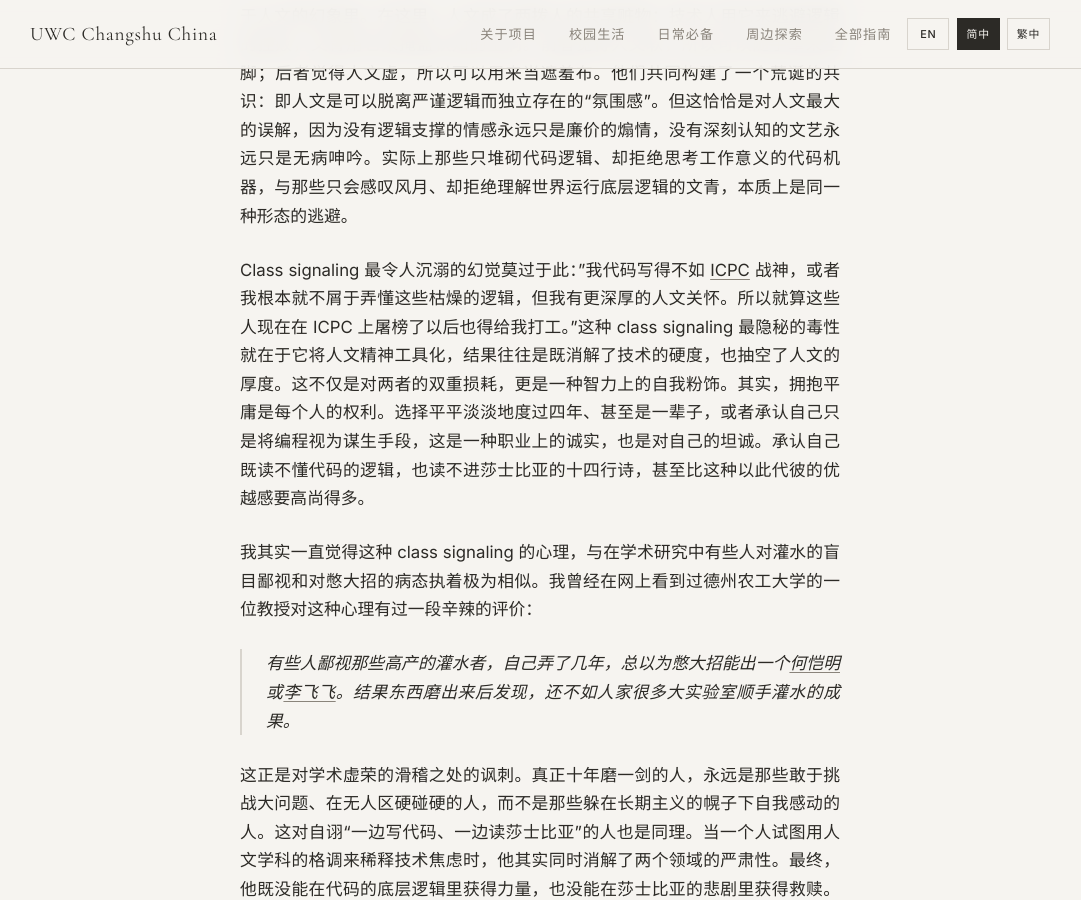
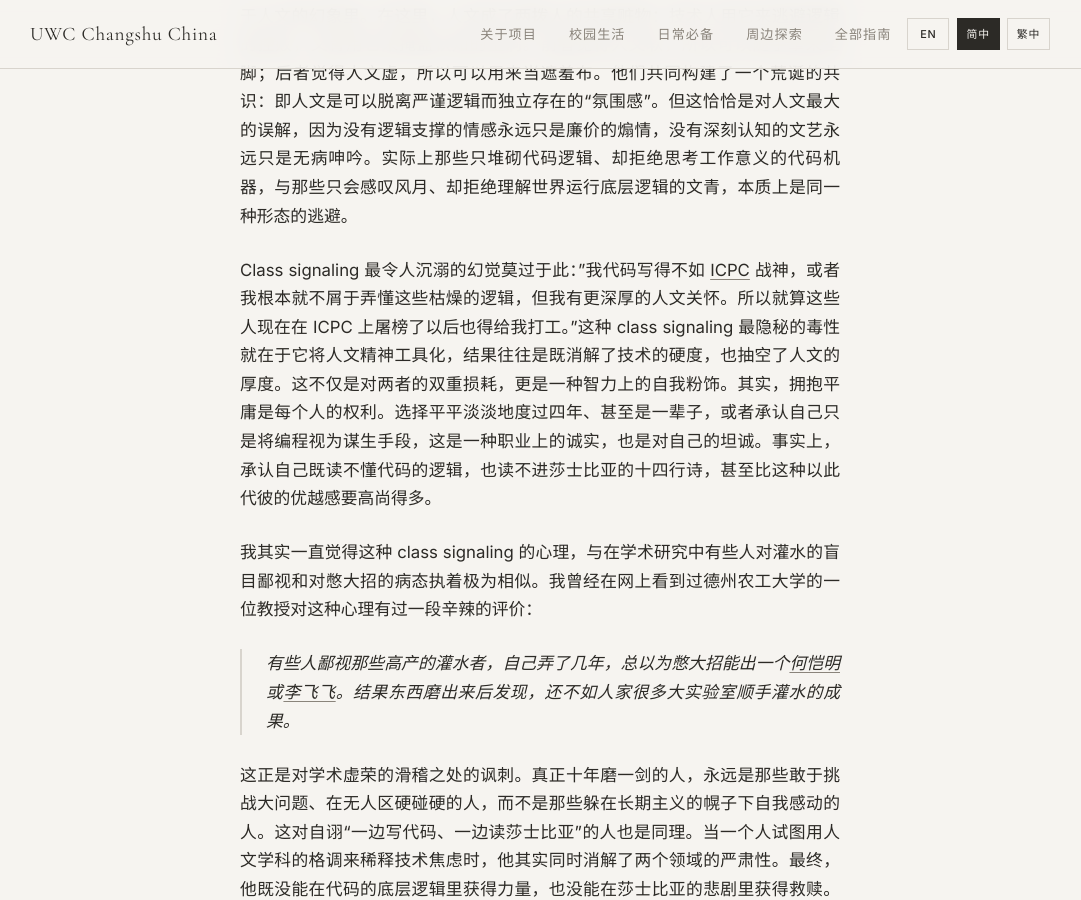
Before and after one commit to United-World-College/UWC-Survival-Guide, a Jekyll site: the page built from website/_guides/chinese/aesthetic-illusion-CN.md, in a window 1280 px wide and 900 px high, scrolled down 1126 px. Shown: the whole window, without its empty margins (100-1181 px from the left). Built offline with Jekyll 4.4.1, drawn with Linux system fonts in a browser that asks for light colours.

Commit message:
style: refine language for clarity in discussions on class signaling and its implications in both technical and humanistic contexts

```diff
--- a/website/_guides/chinese/aesthetic-illusion-CN.md
+++ b/website/_guides/chinese/aesthetic-illusion-CN.md
@@ -21,7 +21,7 @@ updated: 2026-04-16
 
 为什么很多人执着于莎士比亚呢？因为当一个人在处理系统死锁、优化 CUDA 核函数感到智力窒息时，把人文底蕴当作舒适区是最体面的退路。但这其实是一种错觉——真正的莎士比亚并不温情，他展现的是血淋淋的权力斗争和人性困境，其解构难度并不亚于任何复杂的分布式系统。所谓躲进人文，其实只是躲进了关于人文的幻象里。在这里，人文成了两拨人的共享赃物：技术人用它来逃避逻辑的挫败，文青用它来掩盖认知的空洞。前者觉得人文软，所以可以随手拿来垫脚；后者觉得人文虚，所以可以用来当遮羞布。他们共同构建了一个荒诞的共识：即人文是可以脱离严谨逻辑而独立存在的“氛围感”。但这恰恰是对人文最大的误解，因为没有逻辑支撑的情感永远只是廉价的煽情，没有深刻认知的文艺永远只是无病呻吟。实际上那些只堆砌代码逻辑、却拒绝思考工作意义的代码机器，与那些只会感叹风月、却拒绝理解世界运行底层逻辑的文青，本质上是同一种形态的逃避。
 
-Class signaling 最令人沉溺的幻觉莫过于此："我代码写得不如 [ICPC](https://en.wikipedia.org/wiki/International_Collegiate_Programming_Contest) 战神，或者我根本就不屑于弄懂这些枯燥的逻辑，但我有更深厚的人文关怀。所以就算这些人现在在 ICPC 上屠榜了以后也得给我打工。"这种 class signaling 最隐秘的毒性就在于它将人文精神工具化，结果往往是既消解了技术的硬度，也抽空了人文的厚度。这不仅是对两者的双重损耗，更是一种智力上的自我粉饰。其实，拥抱平庸是每个人的权利。选择平平淡淡地度过四年、甚至是一辈子，或者承认自己只是将编程视为谋生手段，这是一种职业上的诚实，也是对自己的坦诚。承认自己既读不懂代码的逻辑，也读不进莎士比亚的十四行诗，甚至比这种以此代彼的优越感要高尚得多。
+Class signaling 最令人沉溺的幻觉莫过于此："我代码写得不如 [ICPC](https://en.wikipedia.org/wiki/International_Collegiate_Programming_Contest) 战神，或者我根本就不屑于弄懂这些枯燥的逻辑，但我有更深厚的人文关怀。所以就算这些人现在在 ICPC 上屠榜了以后也得给我打工。"这种 class signaling 最隐秘的毒性就在于它将人文精神工具化，结果往往是既消解了技术的硬度，也抽空了人文的厚度。这不仅是对两者的双重损耗，更是一种智力上的自我粉饰。其实，拥抱平庸是每个人的权利。选择平平淡淡地度过四年、甚至是一辈子，或者承认自己只是将编程视为谋生手段，这是一种职业上的诚实，也是对自己的坦诚。事实上，承认自己既读不懂代码的逻辑，也读不进莎士比亚的十四行诗，甚至比这种以此代彼的优越感要高尚得多。
 
 我其实一直觉得这种 class signaling 的心理，与在学术研究中有些人对灌水的盲目鄙视和对憋大招的病态执着极为相似。我曾经在网上看到过德州农工大学的一位教授对这种心理有过一段辛辣的评价：
 
```
Also changed, not shown: website/_guides/chinese/aesthetic-illusion-TW.md (+1 -1 lines).
